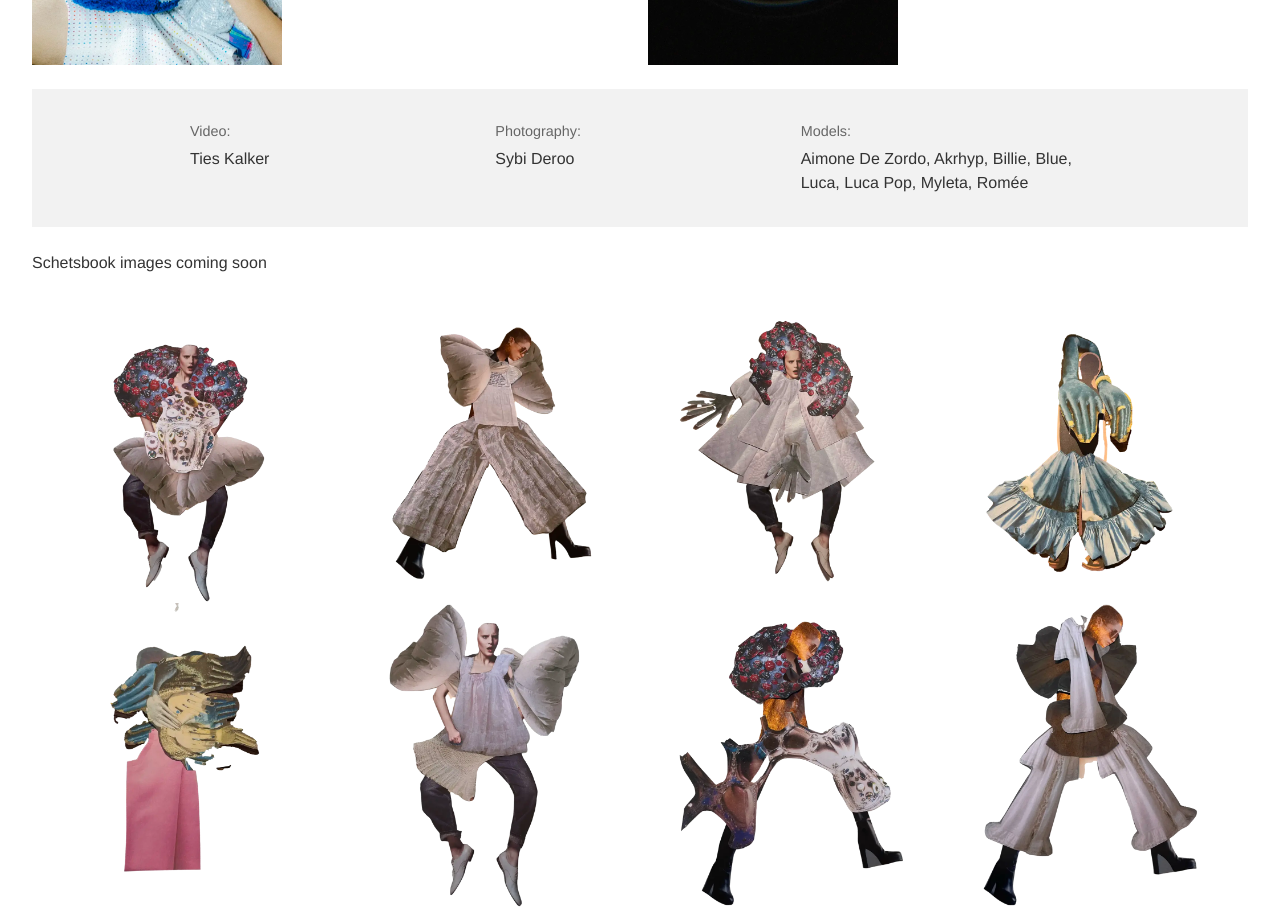
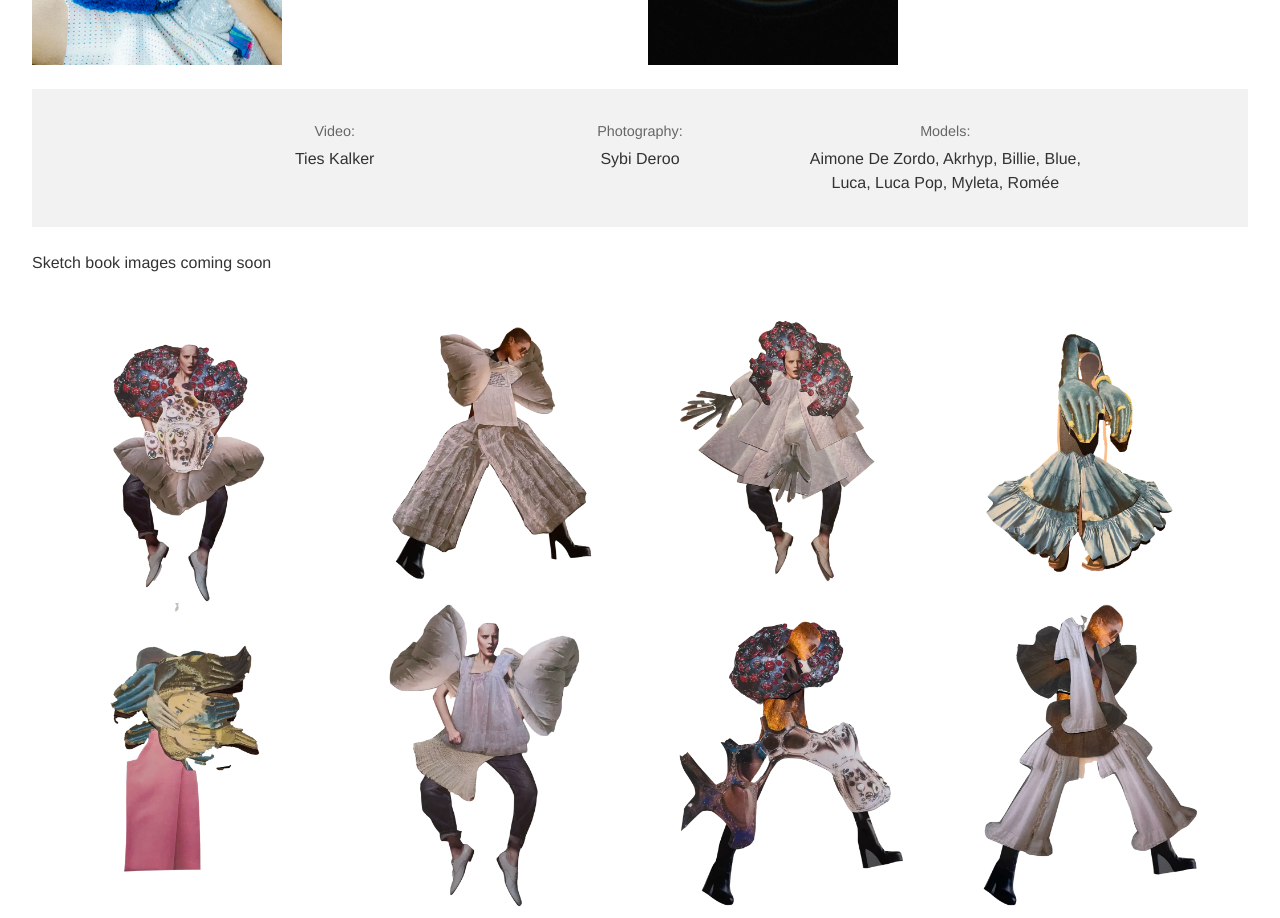
Before and after one commit to brentvervaet/anneliesannys-portfolio, a Vue app: page /lost-before-morning in a window 1280 px wide. Shown: the part 3340-4258 px from the top of the page. Built offline with nearby package versions, Linux system fonts and the light colour scheme.

Commit message:
fix: correct spelling of "Sketch book" and update comments for clarity in ProjectDetail.vue

```diff
--- a/src/components/ProjectDetail.vue
+++ b/src/components/ProjectDetail.vue
@@ -49,7 +49,6 @@
       <div class="project-head">
         <h2 class="project-title">{{ title }}</h2>
         <p v-if="date" class="project-date">{{ date }}</p>
-        <!-- TODO: -->
         <img
           v-if="images[0]"
           class="project-headImage"
@@ -92,7 +91,7 @@
         </div>
       </div>
 
-      <div>Schetsbook images coming soon</div>
+      <div>Sketch book images coming soon</div>
 
       <!-- Collages Grid -->
       <div v-if="collages && collages.length > 0" class="collages-section">
@@ -131,7 +130,7 @@ const isMuted = ref(true) // Start music by default
 const videoElement = ref<HTMLVideoElement | null>(null)
 const projectContent = ref<HTMLElement | null>(null)
 
-// Computed property to limit images to first 5
+// Computed property to limit images to first 2-8
 const bottomImageGrid = computed(() => props.images.slice(1, 7))
 
 // Convert image path to use medium-sized version
@@ -263,19 +262,13 @@ const toggleMute = (): void => {
   background: rgba(0, 0, 0, 0.05);
 }
 
-.credits-title {
-  font-size: 1.5rem;
-  font-weight: 300;
-  margin-bottom: 1.5rem;
-  text-align: center;
-}
-
 .credits-grid {
   display: grid;
   grid-template-columns: repeat(auto-fit, minmax(250px, 1fr));
   gap: 1rem;
   max-width: 900px;
   margin: 0 auto;
+  text-align: center;
 }
 
 .credit-item {
@@ -288,7 +281,6 @@ const toggleMute = (): void => {
   font-weight: 500;
   font-size: 0.9rem;
   color: #666;
-  text-transform: capitalize;
 }
 
 .credit-value {
```
